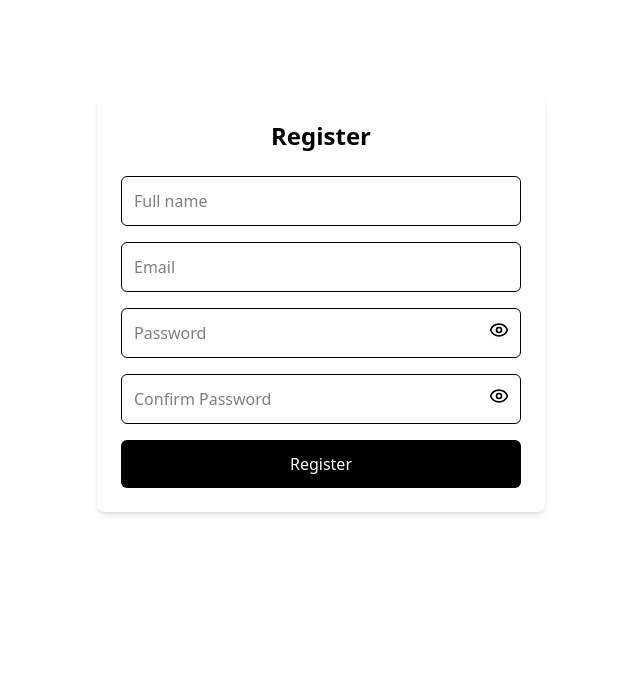
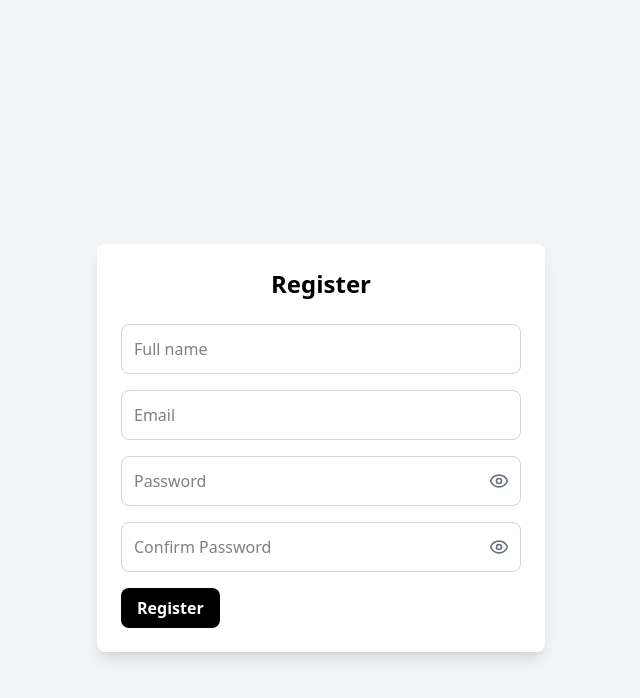
Before and after one commit to starkid111/auth-system-demo, a Next.js app: page /register in a window 1280 px wide. Shown: the top 698 px of the page, without its empty margins (319-959 px from the left). Built offline with nearby package versions, Linux system fonts and the light colour scheme; no server answers.

Commit message:
updated UI

```diff
--- a/src/app/(auth)/login/page.tsx
+++ b/src/app/(auth)/login/page.tsx
@@ -43,7 +43,8 @@ const LoginPage = () => {
   };
 
   return (
-    <div className="max-w-md mx-auto mt-24 p-6 bg-white rounded-lg shadow-md">
+    <div className="flex items-center justify-center min-h-screen bg-gray-100">
+    <div className="max-w-md mx-auto mt-24 p-6 bg-white rounded-lg shadow-lg w-full space-y-6">
       <h1 className="text-2xl font-bold mb-6 text-center">Login</h1>
 
       <form onSubmit={handleLogin} className="space-y-4">
@@ -54,7 +55,7 @@ const LoginPage = () => {
             value={email}
             onChange={(e) => setEmail(e.target.value)}
             required
-          className="w-full p-3 border rounded-md focus:outline-none focus:ring-2 focus:ring-blue-500"
+            className="w-full p-3 border border-gray-300 rounded-lg focus:outline-none focus:ring-2 focus:ring-blue-500"
           />
         </div>
 
@@ -65,7 +66,7 @@ const LoginPage = () => {
             value={password}
             onChange={(e) => setPassword(e.target.value)}
             required
-          className="w-full p-3 border rounded-md focus:outline-none focus:ring-2 focus:ring-blue-500"
+            className="w-full p-3 border border-gray-300 rounded-lg focus:outline-none focus:ring-2 focus:ring-blue-500"
           />
           <div
             className="absolute right-3 top-1/2 transform -translate-y-1/2 cursor-pointer"
@@ -77,7 +78,7 @@ const LoginPage = () => {
 
         <button
           type="submit"
-        className="bg-black hover:bg-black/90 text-white font-bold py-2 px-4 rounded w-full flex items-center justify-center"
+          className="bg-black hover:bg-black/90 text-white font-bold py-2 px-4 rounded-lg w-full md:w-auto flex items-center justify-center"
           disabled={loading}
         >
           {loading ? (
@@ -95,6 +96,8 @@ const LoginPage = () => {
         </p>
       </form>
     </div>
+  </div>
+
   );
 };
 
--- a/src/app/(auth)/register/page.tsx
+++ b/src/app/(auth)/register/page.tsx
@@ -52,7 +52,8 @@ const RegisterPage = () => {
   };
 
   return (
-    <div className="max-w-md mx-auto mt-24 p-6 bg-white rounded-lg shadow-md">
+    <div className="flex items-center justify-center min-h-screen bg-gray-100">
+  <div className="max-w-md mx-auto mt-24 p-6 bg-white rounded-lg shadow-lg w-full space-y-6">
     <h1 className="text-2xl font-bold mb-6 text-center">Register</h1>
 
     <form onSubmit={handleRegister} className="space-y-4">
@@ -62,7 +63,7 @@ const RegisterPage = () => {
         value={fullName}
         onChange={(e) => setFullName(e.target.value)}
         required
-          className="w-full p-3 border rounded-md focus:outline-none focus:ring-2 focus:ring-blue-500"
+        className="w-full p-3 border border-gray-300 rounded-lg focus:outline-none focus:ring-2 focus:ring-blue-500"
       />
 
       <input
@@ -71,7 +72,7 @@ const RegisterPage = () => {
         value={email}
         onChange={(e) => setEmail(e.target.value)}
         required
-          className="w-full p-3 border rounded-md focus:outline-none focus:ring-2 focus:ring-blue-500"
+        className="w-full p-3 border border-gray-300 rounded-lg focus:outline-none focus:ring-2 focus:ring-blue-500"
       />
 
       <div className="relative">
@@ -81,19 +82,14 @@ const RegisterPage = () => {
           value={password}
           onChange={(e) => setPassword(e.target.value)}
           required
-            className="w-full p-3 border rounded-md focus:outline-none focus:ring-2 focus:ring-blue-500"
+          className="w-full p-3 border border-gray-300 rounded-lg focus:outline-none focus:ring-2 focus:ring-blue-500"
         />
-          <button
-            type="button"
+        <div
+          className="absolute right-3 top-1/2 transform -translate-y-1/2 cursor-pointer"
           onClick={() => setShowPassword(!showPassword)}
-            className="absolute right-3 top-3"
         >
-            {showPassword ? (
-              <EyeOff className="w-5 h-5" />
-            ) : (
-              <Eye className="w-5 h-5" />
-            )}
-          </button>
+          {showPassword ? <EyeOff className="w-5 h-5 text-gray-500" /> : <Eye className="w-5 h-5 text-gray-500" />}
+        </div>
       </div>
 
       <div className="relative">
@@ -103,30 +99,27 @@ const RegisterPage = () => {
           value={confirmPassword}
           onChange={(e) => setConfirmPassword(e.target.value)}
           required
-            className="w-full p-3 border rounded-md focus:outline-none focus:ring-2 focus:ring-blue-500"
+          className="w-full p-3 border border-gray-300 rounded-lg focus:outline-none focus:ring-2 focus:ring-blue-500"
         />
-          <button
-            type="button"
+        <div
+          className="absolute right-3 top-1/2 transform -translate-y-1/2 cursor-pointer"
           onClick={() => setShowPassword(!showPassword)}
-            className="absolute right-3 top-3"
         >
-            {showPassword ? (
-              <EyeOff className="w-5 h-5" />
-            ) : (
-              <Eye className="w-5 h-5" />
-            )}
-          </button>
+          {showPassword ? <EyeOff className="w-5 h-5 text-gray-500" /> : <Eye className="w-5 h-5 text-gray-500" />}
+        </div>
       </div>
 
       <button
         type="submit"
+        className="bg-black hover:bg-black/90 text-white font-bold py-2 px-4 rounded-lg w-full md:w-auto flex items-center justify-center"
         disabled={loading}
-          className="w-full bg-black text-white py-3 rounded-md hover:bg-gray-800 transition"
       >
         {loading ? "Registering..." : "Register"}
       </button>
     </form>
   </div>
+</div>
+
   );
 };
 export default RegisterPage;
--- a/src/app/(main)/dashboard/page.tsx
+++ b/src/app/(main)/dashboard/page.tsx
@@ -50,7 +50,8 @@ export default function Dashboard() {
 
 
   return (
-    <div className="max-w-2xl mx-auto mt-24 p-6 bg-white rounded-lg shadow-md">
+    <div className="flex items-center justify-center min-h-screen bg-gray-100">
+    <div className="max-w-2xl mx-auto mt-24 p-6 bg-white rounded-lg shadow-md w-full space-y-6">
       <h1 className="text-3xl font-bold mb-4 text-center">Dashboard</h1>
       <p className="text-center mb-6">Welcome, you are logged in!</p>
 
@@ -63,17 +64,18 @@ export default function Dashboard() {
       )}
 
       <div className="space-y-4">
-        <Link href="/profile" className="bg-blue-500 hover:bg-blue-600 text-white py-2 px-4 rounded w-full block text-center">
-          go to profile
+        <Link href="/profile" className="bg-blue-500 hover:bg-blue-600 text-white py-2 px-4 rounded-lg w-full md:w-auto block text-center">
+          Go to Profile
         </Link>
 
         <button
           onClick={logout}
-          className="bg-red-500 hover:bg-red-600 text-white py-2 px-4 rounded w-full"
+          className="bg-red-500 hover:bg-red-600 text-white py-2 px-4 rounded-lg w-full md:w-auto"
         >
           Logout
         </button>
       </div>
     </div>
+  </div>
   );
 }
--- a/src/app/(main)/profile/page.tsx
+++ b/src/app/(main)/profile/page.tsx
@@ -83,7 +83,8 @@ if (loading) {
   }
 
   return (
-    <div className="space-y-4">
+    <div className="flex items-center justify-center min-h-screen bg-gray-100">
+  <div className="bg-white shadow-lg rounded-lg p-6 w-full max-w-md space-y-6">
     {editMode ? (
       <>
         <div>
@@ -91,35 +92,35 @@ if (loading) {
             type="text"
             value={newFullName}
             onChange={(e) => setNewFullName(e.target.value)}
-            className="w-full p-3 border rounded-md focus:outline-none focus:ring-2 focus:ring-blue-500"
+            className="w-full p-3 border border-gray-300 rounded-lg focus:outline-none focus:ring-2 focus:ring-blue-500"
             placeholder="Enter your full name"
           />
         </div>
         <button
           onClick={handleUpdateProfile}
-          className="bg-green-500 hover:bg-green-600 text-white py-2 px-4 rounded w-full"
+          className="bg-green-500 hover:bg-green-600 text-white py-2 px-4 rounded-lg w-full md:w-auto"
           disabled={loading}
         >
           {loading ? "Updating..." : "Update Profile"}
         </button>
         <button
           onClick={() => setEditMode(false)}
-          className="bg-gray-500 hover:bg-gray-600 text-white py-2 px-4 rounded w-full mt-2"
+          className="bg-gray-500 hover:bg-gray-600 text-white py-2 px-4 rounded-lg w-full md:w-auto mt-2  ml-2"
         >
           Cancel
         </button>
       </>
     ) : (
       <>
-        <p>
-          <span className="font-bold">Full Name:</span> {profile.full_name}
+        <p className="text-gray-800">
+          <span className="font-semibold">Full Name:</span> {profile.full_name}
         </p>
-        <p>
-          <span className="font-bold">Email:</span> {session?.user.email}
+        <p className="text-gray-800">
+          <span className="font-semibold">Email:</span> {session?.user.email}
         </p>
         <button
           onClick={() => setEditMode(true)}
-          className="bg-blue-500 hover:bg-blue-600 text-white py-2 px-4 rounded w-full mt-4"
+          className="bg-blue-500 hover:bg-blue-600 text-white py-2 px-4 rounded-lg w-full md:w-auto mt-4"
         >
           Edit Profile
         </button>
@@ -128,11 +129,13 @@ if (loading) {
 
     <button
       onClick={logout}
-      className="bg-red-500 hover:bg-red-600 text-white py-2 px-4 rounded w-full mt-4"
+      className="bg-red-500 hover:bg-red-600 text-white py-2 px-4 rounded-lg w-full md:w-auto mt-4 ml-2"
     >
       Logout
     </button>
   </div>
+</div>
+
   );
 };
 
--- a/src/app/page.tsx
+++ b/src/app/page.tsx
@@ -10,17 +10,20 @@ export default function LandingPage() {
   };
 
   return (
-    <div className="max-w-md mx-auto mt-24 p-6 bg-white rounded-lg shadow-md">
+    <div className="flex items-center justify-center min-h-screen bg-gray-100">
+    <div className="max-w-md mx-auto mt-24 p-6 bg-white rounded-lg shadow-lg w-full space-y-6">
       <h1 className="text-2xl font-bold mb-6 text-center">Welcome to the App</h1>
       <p className="mb-6 text-center">
         Your journey starts here. Please log in to continue.
       </p>
       <button
         onClick={handleNavigate}
-        className="w-full bg-black text-white py-3 rounded-md hover:bg-gray-800 transition"
+        className="bg-black hover:bg-black/90 text-white font-bold py-2 px-4 rounded-lg w-full md:w-auto flex items-center justify-center"
       >
         Go to Login
       </button>
     </div>
+  </div>
+
   );
 }
```
Lines whose indentation alone changed are shown as unchanged.
